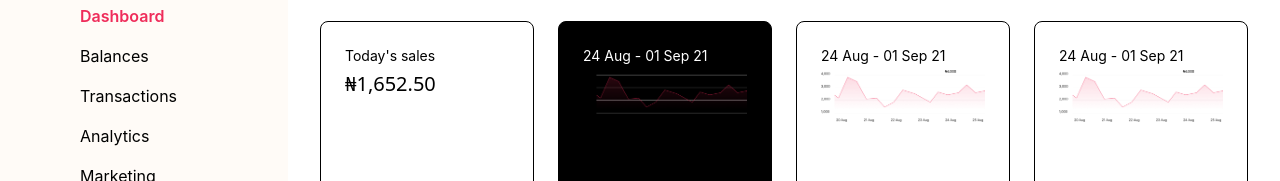
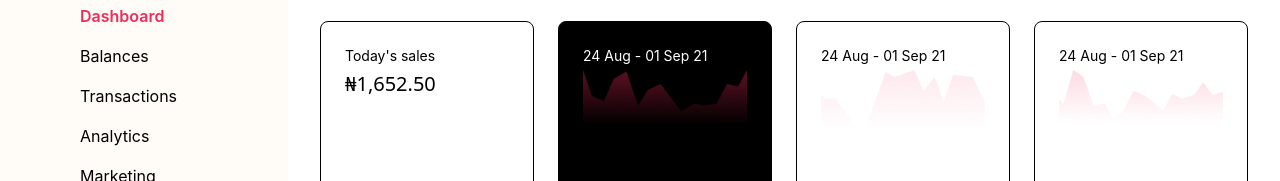
Before and after one commit to Esirei/kls-tql, a Next.js app: page / in a window 1280 px wide. Shown: the part 196-377 px from the top of the page. Built offline with nearby package versions, Linux system fonts and the light colour scheme; some icons are missing; a web font is replaced by a local one.

Commit message:
chore: add chart import.

```diff
--- a/src/pages/index.tsx
+++ b/src/pages/index.tsx
@@ -4,9 +4,9 @@ import Image from 'next/image';
 import ChevronDownIcon from '~icons/chevron-down.svg';
 import ArrowDownIcon from '~icons/arrow-down.svg';
 import SalesChart from '~images/sales-chart.png';
-import LastMonthChart from '~images/sales-chart.png';
-import ThisWeekChart from '~images/sales-chart.png';
-import ThisMonthChart from '~images/sales-chart.png';
+import LastMonthChart from '~images/last-month-chart.png';
+import ThisWeekChart from '~images/this-week-chart.png';
+import ThisMonthChart from '~images/this-month-chart.png';
 
 const Home: NextPage = () => {
   return (
@@ -26,7 +26,7 @@ const Home: NextPage = () => {
         <div className="flex h-60 flex-col gap-1 rounded-lg border border-black bg-black p-6 text-white">
           <p className="font-sans-alt text-sm">24 Aug - 01 Sep 21</p>
           <div className="grow">
-            <Image src={SalesChart} alt="Sales chart" layout="responsive" />
+            <Image src={ThisWeekChart} alt="Sales chart" layout="responsive" />
           </div>
           <p className="font-sans-alt text-sm">This week</p>
           <p className="text-xl font-medium">₦1,652.50</p>
@@ -34,7 +34,7 @@ const Home: NextPage = () => {
         <div className="flex h-60 flex-col gap-1 rounded-lg border border-black p-6">
           <p className="font-sans-alt text-sm">24 Aug - 01 Sep 21</p>
           <div className="grow">
-            <Image src={SalesChart} alt="Sales chart" layout="responsive" />
+            <Image src={ThisMonthChart} alt="Sales chart" layout="responsive" />
           </div>
           <p className="font-sans-alt text-sm">This month</p>
           <p className="text-xl font-medium">₦1,652.50</p>
@@ -42,7 +42,7 @@ const Home: NextPage = () => {
         <div className="flex h-60 flex-col gap-1 rounded-lg border border-black p-6">
           <p className="font-sans-alt text-sm">24 Aug - 01 Sep 21</p>
           <div className="grow">
-            <Image src={SalesChart} alt="Sales chart" layout="responsive" />
+            <Image src={LastMonthChart} alt="Sales chart" layout="responsive" />
           </div>
           <p className="font-sans-alt text-sm">Last month</p>
           <p className="text-xl font-medium">₦1,652.50</p>
```
